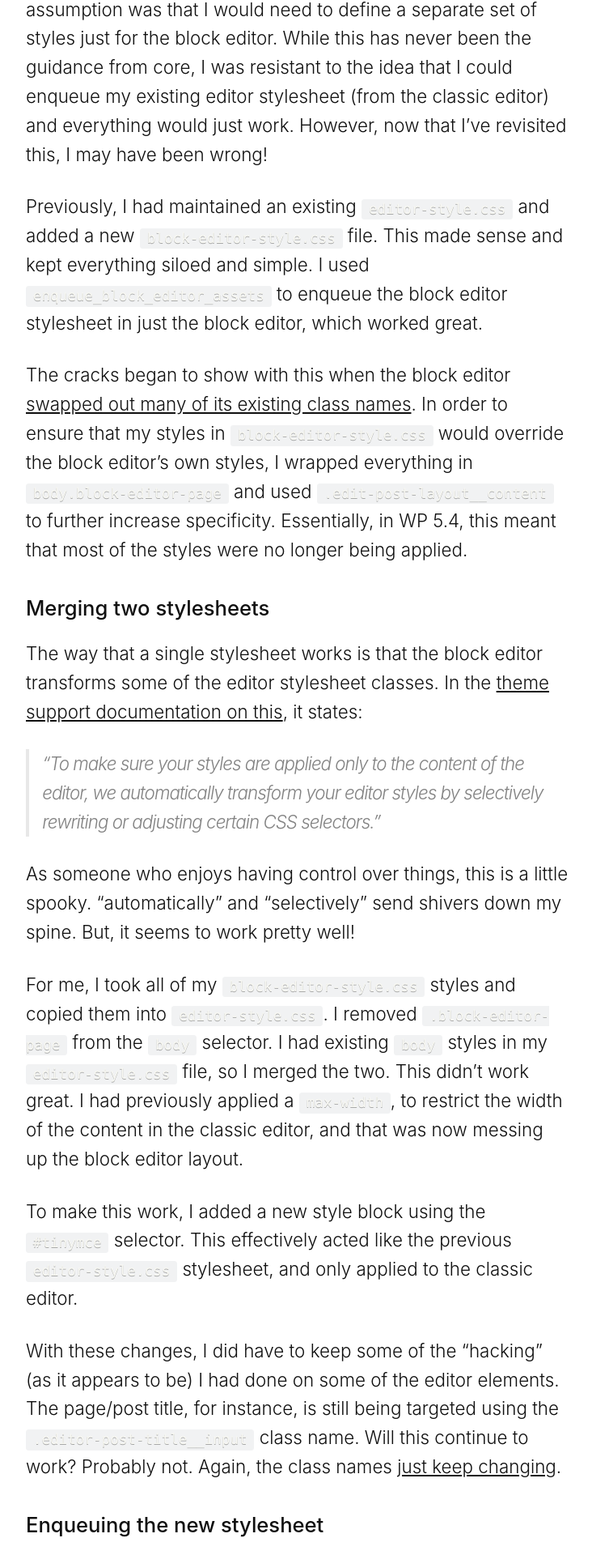
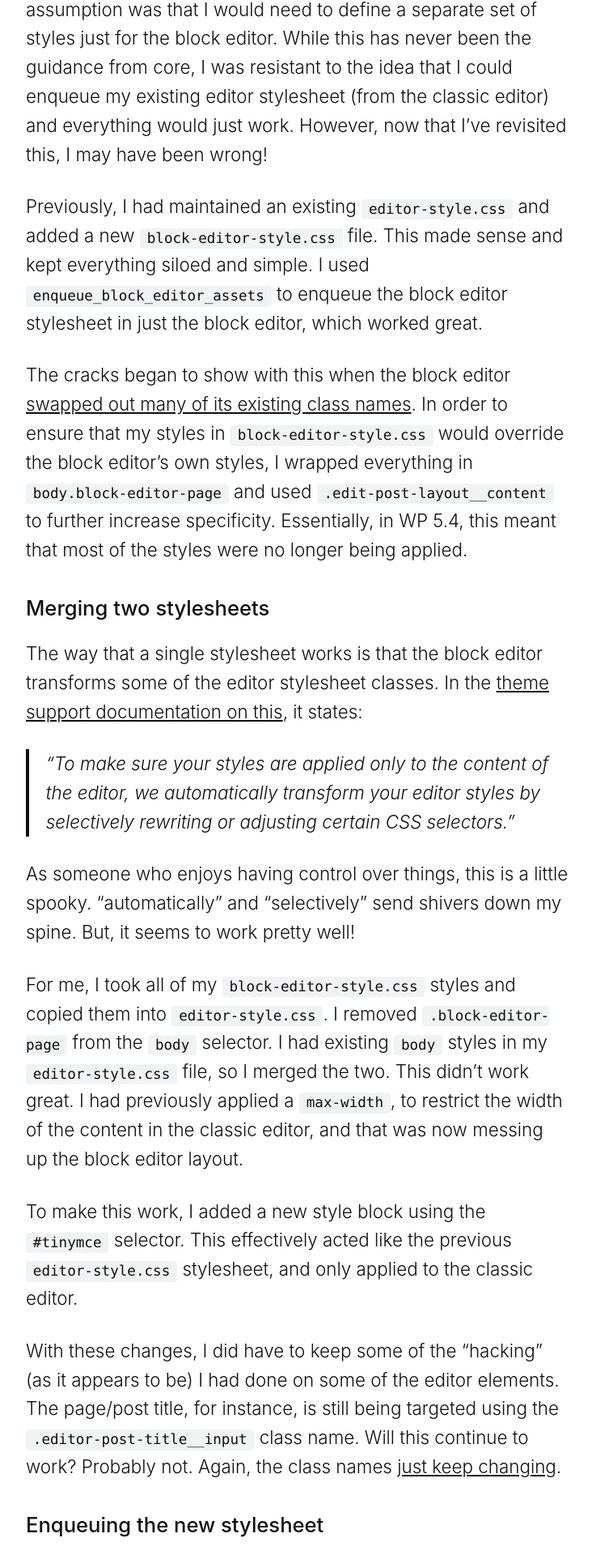
Before and after one commit to samhermes/samhermes.github.io, a Jekyll site: the page built from _posts/2020-03-25-using-a-single-stylesheet-for-both-block-and-classic-editors.markdown, in a window 1280 px wide. Shown: the part 322-2242 px from the top of the page at 81% size, without its empty margins (272-1004 px from the left). Built offline with Jekyll 4.4.1, drawn with Linux system fonts in a browser that asks for light colours.

Commit message:
Update blockquote style, fixes to code styling

```diff
--- a/_sass/_base.scss
+++ b/_sass/_base.scss
@@ -90,22 +90,23 @@
  * Blockquotes
  */
 blockquote {
-  color: #828282;
-  border-left: 0.25em solid lighten(#828282, 40%);
-  padding-left: $spacing-unit / 2;
-  font-size: 1.125em;
-  letter-spacing: -0.056em;
-  font-style: italic;
+	border-left: 0.25em solid $color-dark;
+	padding-left: 1.3rem;
+	font-style: italic;
 
-  > :last-child {
-    margin-bottom: 0;
-  }
+	> :last-child {
+		margin-bottom: 0;
+	}
+
+	@media (prefers-color-scheme: dark) {
+		border-color: #fff;
+	}
 }
 
 /**
  * Code formatting
  */
-code[class*="language-"],
+code[class*="language-"]:not(.language-plaintext),
 pre[class*="language-"] {
 	color: #f8f8f2;
 	background: none;
```
Also changed, not shown: 1 other file.
